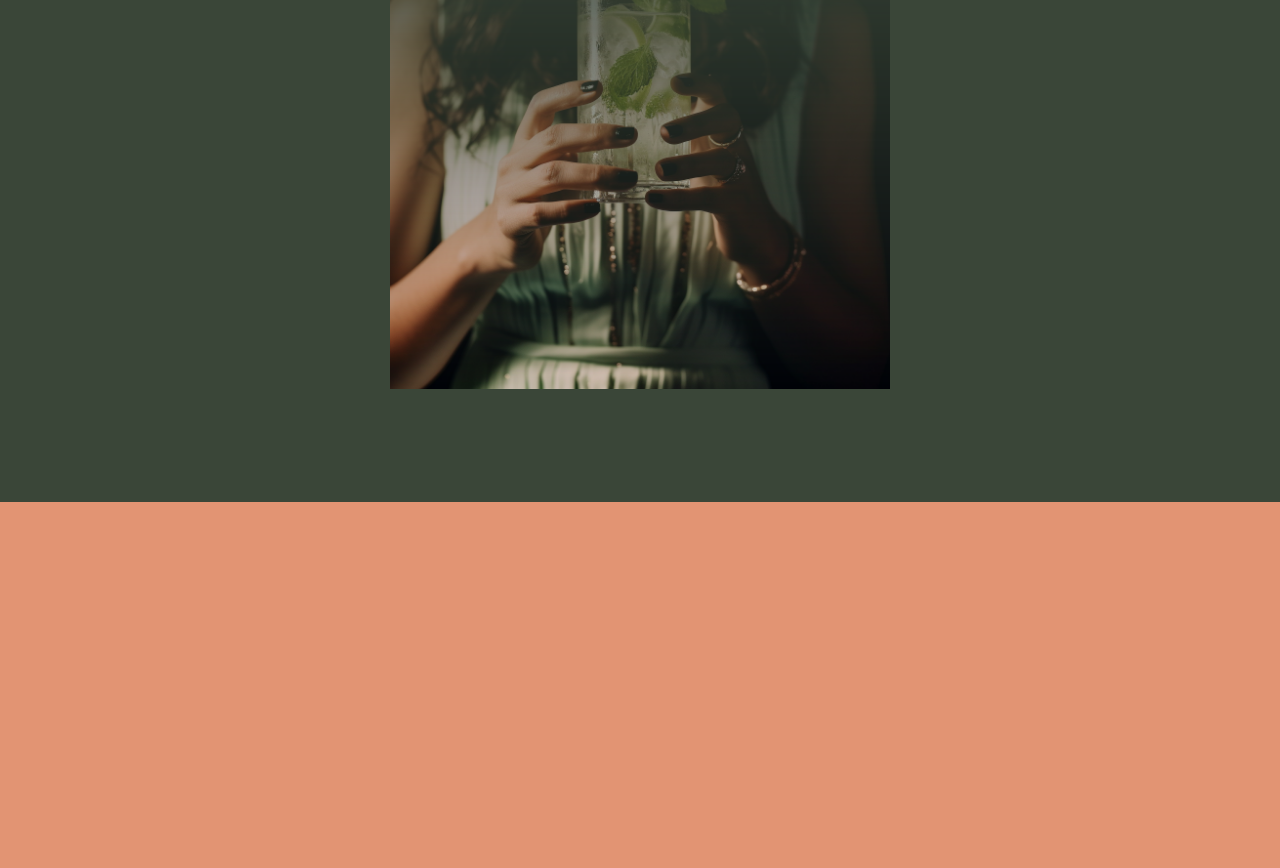
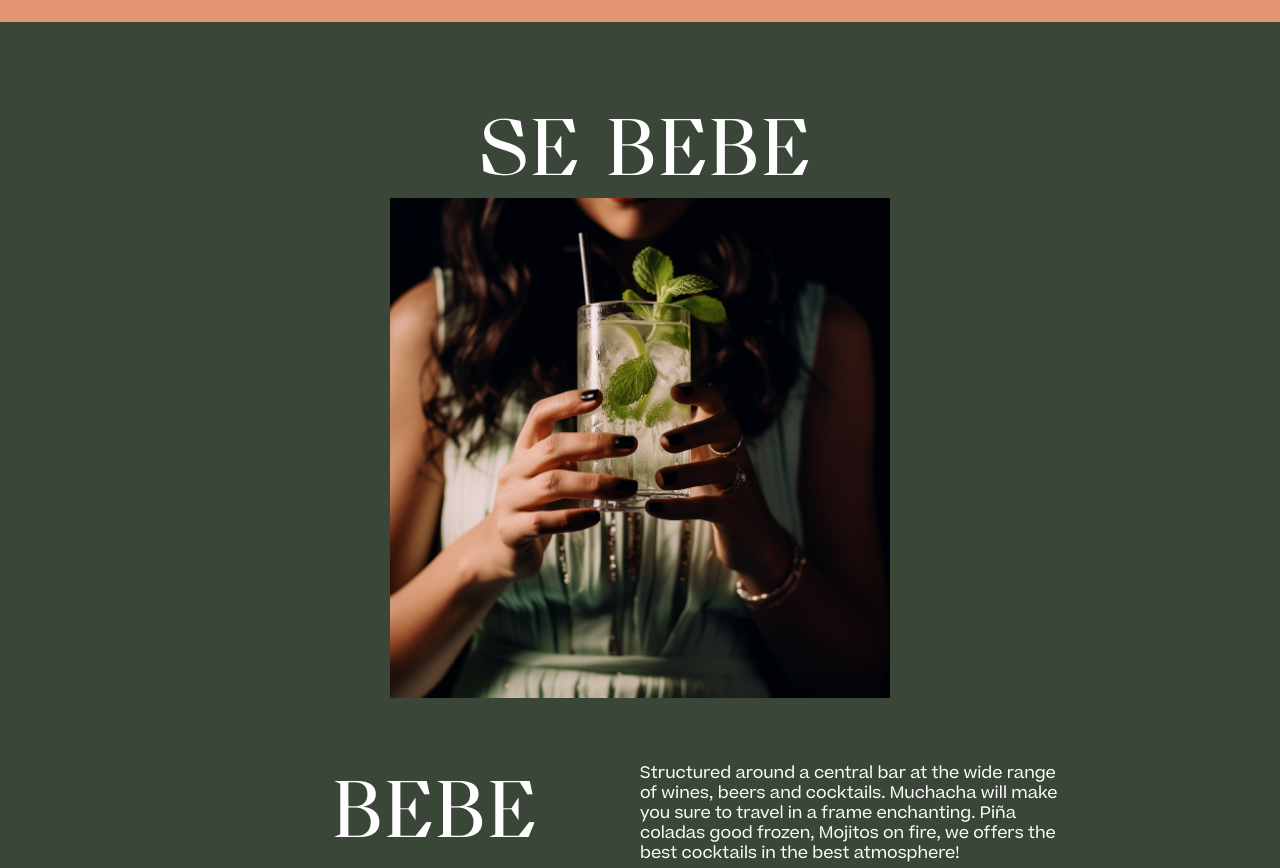
Before and after one commit to jdasilvalima/muchoGusto, a Nuxt app: page / in a window 1280 px wide. Shown: the part 1898-2766 px from the top of the page. Built offline with nearby package versions, Linux system fonts and the light colour scheme.

Commit message:
added text

```diff
--- a/assets/mainStyle.css
+++ b/assets/mainStyle.css
@@ -30,5 +30,9 @@
 }
 
 .green-theme, .pink-theme {
-  height: 100vh;
+  padding: 5rem 0;
 }
+
+.paragraph {
+  font-family: 'BeatriceRegular', sans-serif;
+}
--- a/components/header/Hero.vue
+++ b/components/header/Hero.vue
@@ -12,6 +12,7 @@
 <style scoped>
 .header-hero {
   font-family: 'CakoRegular', sans-serif;
+  height: 100vh;
 }
 
 .header-hero-text {
--- a/components/header/Intro.vue
+++ b/components/header/Intro.vue
@@ -13,5 +13,6 @@
   font-family: 'CakoRegular', sans-serif;
   font-size: 5rem;
   text-transform: uppercase;
+  height: 100vh;
 }
 </style>
--- a/components/presentation/SeBebe.vue
+++ b/components/presentation/SeBebe.vue
@@ -1,9 +1,45 @@
 <template>
   <div class="se-bebe green-theme">
-   <p>Se Bebe</p>
+   <p class="text-highlight">Se Bebe</p>
+
    <div class="container-img">
-    <img class="sebebe-img" src="~/assets/img/sebebe-img.png" alt="People drinking image" width="500" v-scroll-fade>
+    <img class="sebebe-img" src="~/assets/img/sebebe-img.png" alt="People drinking image" width="500">
    </div>
+
+   <div class="sebebe-table">
+    <div class="sebebe-table-wrap">
+      <div class="sebebe-table-col">
+        <div class="sebebe-table-col-inner text-highlight">
+          BEBE
+        </div>
+      </div>
+      <div class="sebebe-table-col">
+        <div class="sebebe-table-col-inner paragraph">
+          Structured around a central bar at the
+          wide range of wines, beers and
+          cocktails. Muchacha will make you
+          sure to travel in a frame
+          enchanting. Piña coladas good
+          frozen, Mojitos on fire, we
+          offers the best cocktails
+          in the best atmosphere!
+        </div>
+      </div>
+    </div>
+   </div>
+
+   <div class="sebebe-tagline">
+    <div class="sebebe-tagline-line">
+      Havana Bonita Sangria Pina Colada pisco Mojito Aperol Spritz
+    </div>
+    <div class="sebebe-tagline-line">
+      Havana Bonita Sangria Pina Colada pisco Mojito Aperol Spritz
+    </div>
+    <div class="sebebe-tagline-line">
+      Havana Bonita Sangria Pina Colada pisco Mojito Aperol Spritz
+    </div>
+   </div>
+
   </div>
 </template>
 
@@ -13,17 +49,30 @@
   flex-direction: column;
   justify-content: center;
   align-items: center;
+}
+
+.text-highlight {
   font-family: 'CakoRegular', sans-serif;
   font-size: 5rem;
   text-transform: uppercase;
 }
 
-.sebebe-img {
-  max-width: 100%;
-  max-height: 100%;
-  mask-image: linear-gradient(to bottom, transparent 0%, black 100%);
-  mask-position: center;
-  mask-size: 20% 100%;
-  transition: mask-size 0.5s;
+.sebebe-table-wrap {
+  display: grid;
+  align-items: center;
+  grid-template-columns: 1fr 1fr;
+  justify-content: stretch;
+}
+
+.sebebe-table-col {
+  height: 100%;
+  display: grid;
+  align-items: center;
+}
+
+.sebebe-table-col-inner {
+  padding: 3.75rem 0;
+  max-width: 26.25rem;
+  margin: 0 auto;
 }
 </style>
```
